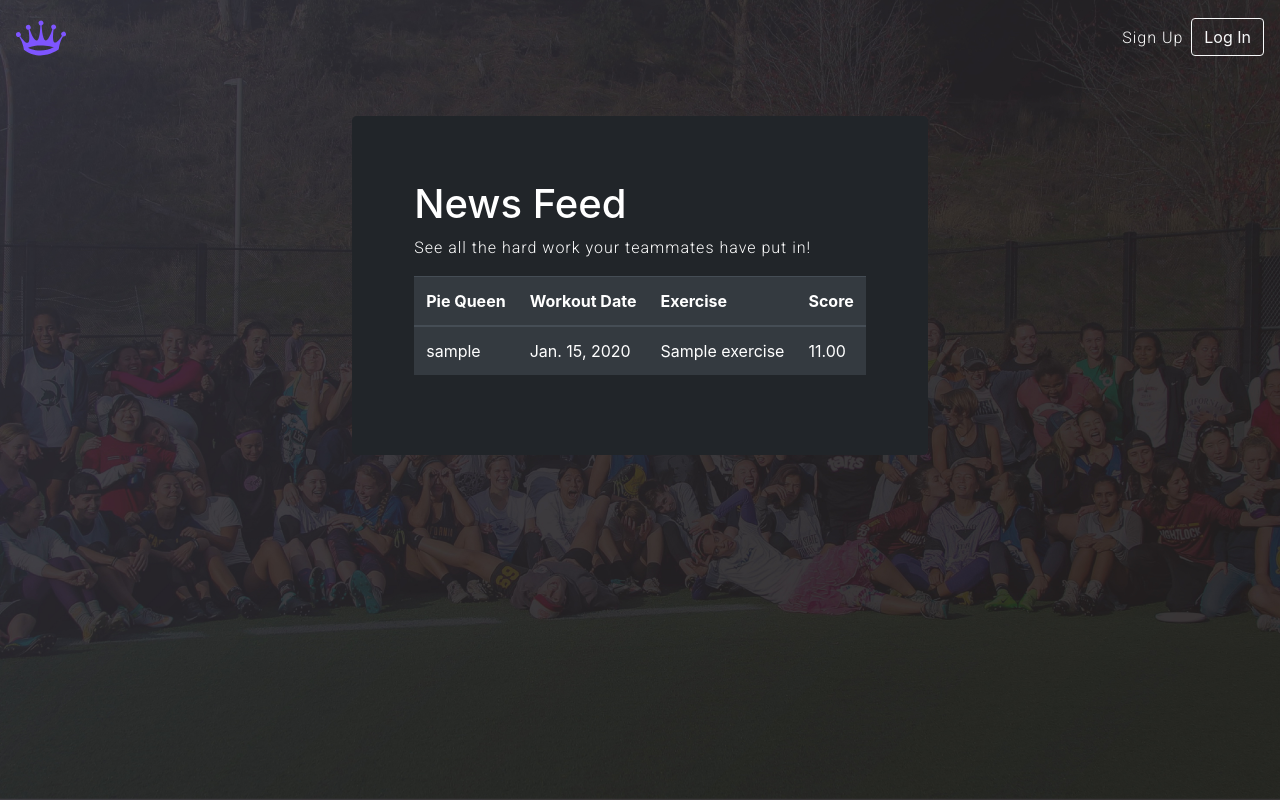
After one commit to phoebeli23/workoutwars20, a Django app: template workoutwars/workoutwarsapp/templates/feed.html in a window 1280 px wide. The commit adds this page. Run offline with Django 3.2, Linux system fonts and the light colour scheme; the template is opened without the code that fills it: values that come from a table or form of the project are taken from there, others are empty; tables that the repository leaves empty hold one stand-in row (values such as "Sample post"); some libraries are stand-ins or nearby versions.

Commit message:
implement news feed

```diff
--- a/workoutwars/workoutwarsapp/forms.py
+++ b/workoutwars/workoutwarsapp/forms.py
@@ -12,7 +12,7 @@ class SignUpForm(UserCreationForm):
         label='Last Name')
     nick_name = forms.CharField(max_length=30, required=False,
         label='Nick Name',
-        help_text='(if you have one)'
+        help_text='(or what you go by if you don&#39;t have one)'
         )
     email = forms.EmailField(max_length=254, required=True)
     team = forms.ModelChoiceField(
--- a/workoutwars/workoutwarsapp/models.py
+++ b/workoutwars/workoutwarsapp/models.py
@@ -80,6 +80,7 @@ class Workout(models.Model):
     exercise = models.ForeignKey('Exercise', on_delete=models.CASCADE, null=True)
     duration = models.DecimalField(max_digits = 5, decimal_places = 2,default = 15)
     with_other_class = models.BooleanField(default=False)
+    score = models.DecimalField(max_digits = 5, decimal_places = 2,default = 1.0)
 
     @property
     def score(self):
@@ -90,7 +91,7 @@ class Workout(models.Model):
         #Bonus point for working out with a teammate from another class
         if self.with_other_class:
             s += 1
-        return s
+        return round(s, 2)
 
     def __unicode__(self):
         return '{0} | {1:%b-%d} | Score={2:.2f}'.format(
--- a/workoutwars/workoutwarsapp/templates/base.html
+++ b/workoutwars/workoutwarsapp/templates/base.html
@@ -37,14 +37,15 @@
         <nav class="navbar navbar-expand-lg navbar-dark">
             <a class="navbar-brand" href="/">
                 <img src="{% static "images/crown-01.svg" %}" width="50" height="50" alt="" style="color: white;"></a>
-                <span class="navbar-text">
-                    {{ request.user.profile.nick_name }}
-                </span>
+                <a class="nav-link navbar-text" href="/indiv">{{ request.user.profile.nick_name }}</a>
             <button class="navbar-toggler" type="button" data-toggle="collapse" data-target="#navbarNav" aria-controls="navbarNav" aria-expanded="false" aria-label="Toggle navigation">
                 <span class="navbar-toggler-icon"></span>
                 </button>
             <div class="collapse navbar-collapse" id="navbarNav">
                 <ul class="navbar-nav ml-auto w-100 justify-content-end bd-navbar-nav">
+                    <li class="nav-item">
+                        <a class="nav-link" href="/feed">News Feed</a>
+                    </li>
                     <li class="nav-item">
                         <a class="nav-link" href="/indiv">Individual</a>
                     </li>
@@ -72,7 +73,7 @@
     <div class="collapse navbar-collapse" id="navbarNav">
         <ul class="navbar-nav ml-auto w-100 justify-content-end">
             <li class="nav-item">
-                <a class="nav-link" href="/add">Sign Up</a>
+                <a class="nav-link" href="/signup">Sign Up</a>
             </li>
             <li class="nav-item">
                 <a href="/login" class="btn btn-outline-light" role="button">Log In</a>
--- /dev/null
+++ b/workoutwars/workoutwarsapp/templates/feed.html
@@ -0,0 +1,42 @@
+{% extends "base.html" %} {% block title %}Feed{% endblock %} {% block content %}
+
+<div id="feed" class="row justify-content-md-center">
+    <div class="jumbotron">
+        <div class="container">
+            <div class="col">
+                {% if workouts %}
+                    {# {% autopaginate workouts %} #}
+                    <h1>News Feed</h1>
+                    <p>See all the hard work your teammates have put in!</p>
+                    <table
+                      id="workout-table"
+                      class="table table-dark">
+                      <thead>
+                        <tr>
+                          <th>Pie Queen</th>
+                          <th>Workout Date</th>
+                          <th>Exercise</th>
+                          <th>Score</th>
+                        </tr>
+                      </thead>
+                      <tbody>
+                        {% for workout in workouts %}
+                          <tr>
+                            <td>{{ workout.user.profile.nick_name }}</td>
+                            <td>{{ workout.workout_date}}</td>
+                            <td>{{ workout.exercise.name}}</td>
+                            <td>{{ workout.score }}</td>
+                          </tr>
+                        {% endfor %}
+                      </tbody>
+
+
+                    </table>
+                    {#  {% paginate %} #}
+                {% endif %}
+            </div>
+        </div>
+    </div>
+</div>
+
+{% endblock %}
--- a/workoutwars/workoutwarsapp/templates/indiv.html
+++ b/workoutwars/workoutwarsapp/templates/indiv.html
@@ -6,7 +6,7 @@
         <div class="jumbotron">
             <div class="container">
                 <h1>{{ request.user.profile.nick_name }}</h1>
-
+                <h3>{{ request.user.profile.team }}, {{ request.user.profile.class_name }}</h3>
                 <p> These are your own workout statistics and logs.
                   Want to see how your team is doing? Check out the
                   <a href="{% url 'scoreboard' %}">scoreboard</a>!
--- a/workoutwars/workoutwarsapp/urls.py
+++ b/workoutwars/workoutwarsapp/urls.py
@@ -16,4 +16,5 @@ urlpatterns = [
     url(r'^add/$', views.addworkout, name='add',),
     url(r'^scoreboard/$', views.scoreboard, name='scoreboard',),
     url(r'indiv/$', views.indiv, name='indiv'),
+    url(r'feed/$', views.feed, name='feed'),
 ]
```
Also changed, not shown: workoutwars/workoutwarsapp/views.py (+16 -1 lines).
